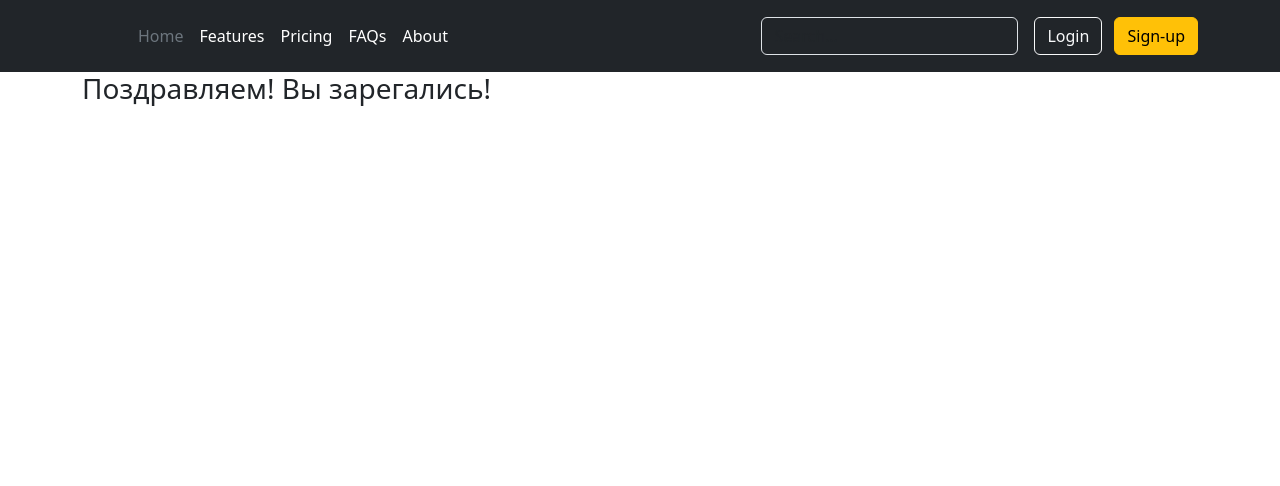
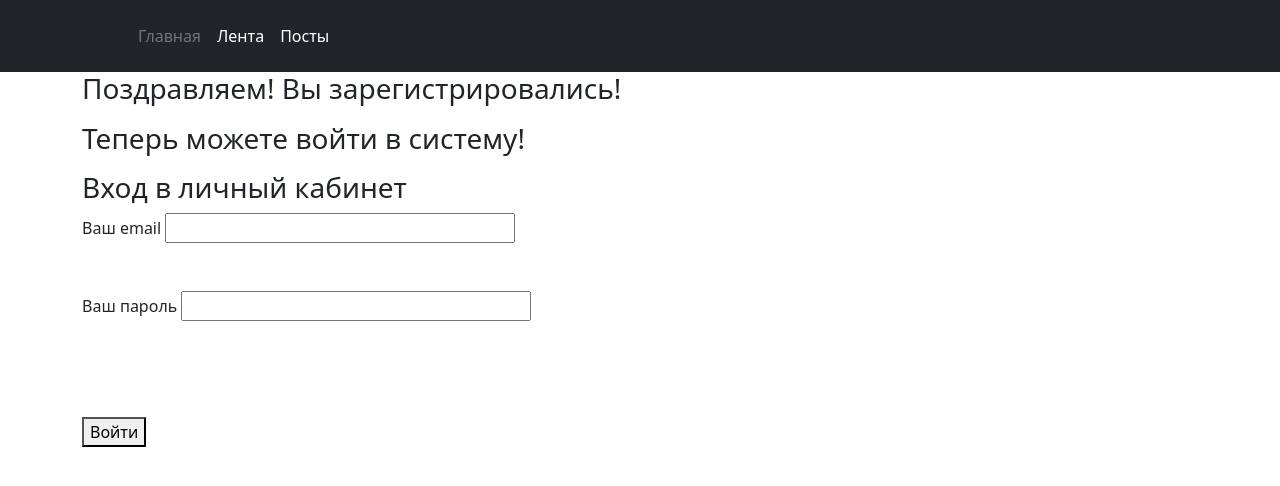
Before and after one commit to veroneoriginal/project_exotic_birds, a Flask app: page /login in a window 1280 px wide. Shown: the top 486 px of the page. Run offline with Flask 3, Linux system fonts and the light colour scheme; parts of the project's set-up code (start-up, migrations or seed data) failed here and were passed over; some libraries are stand-ins or nearby versions.

Commit message:
page development has been implemented

```diff
--- a/forms.py
+++ b/forms.py
@@ -5,9 +5,17 @@ from wtforms.validators import DataRequired, Email, EqualTo
 
 
 class RegistrationForm(FlaskForm):
+    """Форма на странице регистрации"""
     username = StringField('Ваш логин', validators=[DataRequired()])
     email = StringField('Ваш email', validators=[DataRequired(), Email()])
     password = PasswordField('Придумайте пароль', validators=[DataRequired()])
     confirm_password = PasswordField('Повторите пароль', validators=[DataRequired(),
                                     EqualTo('password', message='Пароли не совпадают!')])
     submit = SubmitField('Зарегистрироваться')
+
+
+class LoginForm(FlaskForm):
+    """Форма на странице авторизации"""
+    email = StringField('Ваш email', validators=[DataRequired(), Email()])
+    password = PasswordField('Ваш пароль', validators=[DataRequired()])
+    submit = SubmitField('Войти')
--- a/main.py
+++ b/main.py
@@ -1,9 +1,12 @@
+from datetime import timedelta
+
 from dotenv import dotenv_values
-from flask import Flask, render_template, request, flash, redirect, url_for
+from flask import Flask, render_template, redirect, url_for, flash, session
 from flask_migrate import Migrate
-from werkzeug.security import generate_password_hash
+from werkzeug.security import generate_password_hash, check_password_hash
+from flask_login import LoginManager, UserMixin, login_user, logout_user, login_required, current_user
 
-from forms import RegistrationForm
+from forms import RegistrationForm, LoginForm
 from models import db, User
 
 # берем переменные окружения из файла
@@ -20,6 +23,17 @@ app.config['WTF_CSRF_ENABLED'] = True
 
 db.init_app(app)
 migrate = Migrate(app, db)
+
+# Инициализация LoginManager
+login_manager = LoginManager(app)
+login_manager.login_view = 'login'
+
+
+# регистрирует функцию load_user как функцию, кот.будет исп-ся для загрузки user из бд по его id
+@login_manager.user_loader
+def load_user(user_id):
+    """ Функция, которая принимает id user-a и возвращает объект пользователя из базы данных"""
+    return User.query.get(int(user_id))
 
 
 @app.cli.command("create-db")
@@ -48,8 +62,6 @@ def registration():
         db.session.add(new_user)
         db.session.commit()
 
-        # сообщение flash отображается только один раз после следующего запроса
-        flash('Вы успешно зарегистрировались! Теперь можете войти в личный кабинет')
         return redirect(url_for('login'))
 
     # form используется для рендеринга полей формы
@@ -58,7 +70,31 @@ def registration():
 
 @app.route("/login", methods=['GET', 'POST'])
 def login():
-    return render_template('login.html')
+    form = LoginForm()
+    if form.validate_on_submit():
+        user = User.query.filter_by(email=form.email.data).first()
+        if user and check_password_hash(user.password, form.password.data):
+            login_user(user)
+            session.permanent = True  # Делает сессию постоянной
+            flash('Вы успешно вошли в систему!')
+            return redirect(url_for('personal_account'))
+        else:
+            flash('Неправильный email или пароль')
+
+    return render_template('login.html', form=form)
+
+
+@app.route('/logout')
+@login_required
+def logout():
+    logout_user()
+    return redirect(url_for('/'))
+
+
+@app.route('/personal_account')
+@login_required
+def personal_account():
+    return render_template('personal_account.html')
 
 
 if __name__ == "__main__":
--- a/models/user.py
+++ b/models/user.py
@@ -1,10 +1,11 @@
+from flask_login import UserMixin
 from sqlalchemy.orm import Mapped, mapped_column
 from sqlalchemy import String, DateTime, func
 
 from .database import db
 
 
-class User(db.Model):
+class User(db.Model, UserMixin):
     # Этот класс представляет пользователя моего сайта
     __tablename__ = 'users'
     id: Mapped[int] = mapped_column(primary_key=True)
--- a/templates/base.html
+++ b/templates/base.html
@@ -15,25 +15,17 @@
     <div class="container">
         <div class="d-flex flex-wrap align-items-center justify-content-center justify-content-lg-start">
             <a href="/" class="d-flex align-items-center mb-2 mb-lg-0 text-white text-decoration-none">
-          <svg class="bi me-2" width="40" height="32" role="img" aria-label="Bootstrap"><use xlink:href="#bootstrap"></use></svg>
+                <svg class="bi me-2" width="40" height="32" role="img" aria-label="Bootstrap">
+                    <use xlink:href="#bootstrap"></use>
+                </svg>
             </a>
 
             <ul class="nav col-12 col-lg-auto me-lg-auto mb-2 justify-content-center mb-md-0">
-          <li><a href="#" class="nav-link px-2 text-secondary">Home</a></li>
-          <li><a href="#" class="nav-link px-2 text-white">Features</a></li>
-          <li><a href="#" class="nav-link px-2 text-white">Pricing</a></li>
-          <li><a href="#" class="nav-link px-2 text-white">FAQs</a></li>
-          <li><a href="#" class="nav-link px-2 text-white">About</a></li>
+                <li><a href="main_page.html" class="nav-link px-2 text-secondary">Главная</a></li>
+                <li><a href="#" class="nav-link px-2 text-white">Лента</a></li>
+                <li><a href="#" class="nav-link px-2 text-white">Посты</a></li>
             </ul>
 
-        <form class="col-12 col-lg-auto mb-3 mb-lg-0 me-lg-3" role="search">
-          <input type="search" class="form-control form-control-dark text-bg-dark" placeholder="Search..." aria-label="Search">
-        </form>
-
-        <div class="text-end">
-          <button type="button" class="btn btn-outline-light me-2">Login</button>
-          <button type="button" class="btn btn-warning">Sign-up</button>
-        </div>
         </div>
     </div>
 </header>
@@ -43,8 +35,6 @@
     {% endblock %}
 
 
-
-
 </div>
 
 
--- a/templates/login.html
+++ b/templates/login.html
@@ -1,16 +1,50 @@
 {% extends "base.html" %}
 
 {% block title %}
-Статус регистрации
+Авторизация
 {% endblock %}
 
 {% block main %}
 
-{% for message in get_flashed_messages() %}
-<div style="color: green;">{{ message }}</div>
-{% endfor %}
+<h3>Поздравляем! Вы зарегистрировались!</h3>
+<p></p>
+<h3>Теперь можете войти в систему!</h3>
+<p></p>
 
+<h3>Вход в личный кабинет</h3>
+<form method="POST" action="/login">
+    {{ form.hidden_tag() }}
+    <div>
+        <label for="email">{{ form.email.label }} </label>
+        {{ form.email(size=32) }}
+        {% if form.email.errors %}
+        <ul>
+            {% for error in form.email.errors %}
+            <li style="color: red;">{{ error }}</li>
+            {% endfor %}
+        </ul>
+        {% endif %}
+    </div>
+    <br><br>
 
-<h3>Поздравляем! Вы зарегались!</h3>
-<p></p>
+    <div>
+        <label for="password">{{ form.password.label }} </label>
+        {{ form.password(size=32) }}
+        {% if form.password.errors %}
+        <ul>
+            {% for error in form.password.errors %}
+            <li style="color: red;">{{ error }}</li>
+            {% endfor %}
+        </ul>
+        {% endif %}
+    </div>
+    <br><br>
+
+    {% for message in get_flashed_messages() %}
+    <div style="color: red;">{{ message }}</div>
+    {% endfor %}
+    <br><br>
+
+    <button type="submit">{{ form.submit.label }}</button>
+</form>
 {% endblock %}
--- a/templates/main_page.html
+++ b/templates/main_page.html
@@ -93,7 +93,7 @@
     <div class="buttons-container d-flex justify-content-center">
 
         <a href="/registration" class="btn btn-warning btn-custom-margin btn-lg" type="button">Зарегистрироваться</a>
-        <a href="/authorization" class="btn btn-warning btn-custom-margin btn-lg" type="button">Личный кабинет</a>
+        <a href="/login" class="btn btn-warning btn-custom-margin btn-lg" type="button">Личный кабинет</a>
 <!--        <a href="/read_blog.html" class="btn btn-warning btn-custom-margin btn-lg" type="button">Почитать блог</a>-->
 <!--        <a href="/buy_bird.html" class="btn btn-warning btn-custom-margin btn-lg" type="button">Купить птицу</a>-->
 <!--        <a href="/contact.html" class="btn btn-warning btn-custom-margin btn-lg" type="button">Контакты</a>-->
```
Also changed, not shown: templates/personal_account.html (added, +12 -0 lines). Lines whose indentation alone changed are shown as unchanged.
